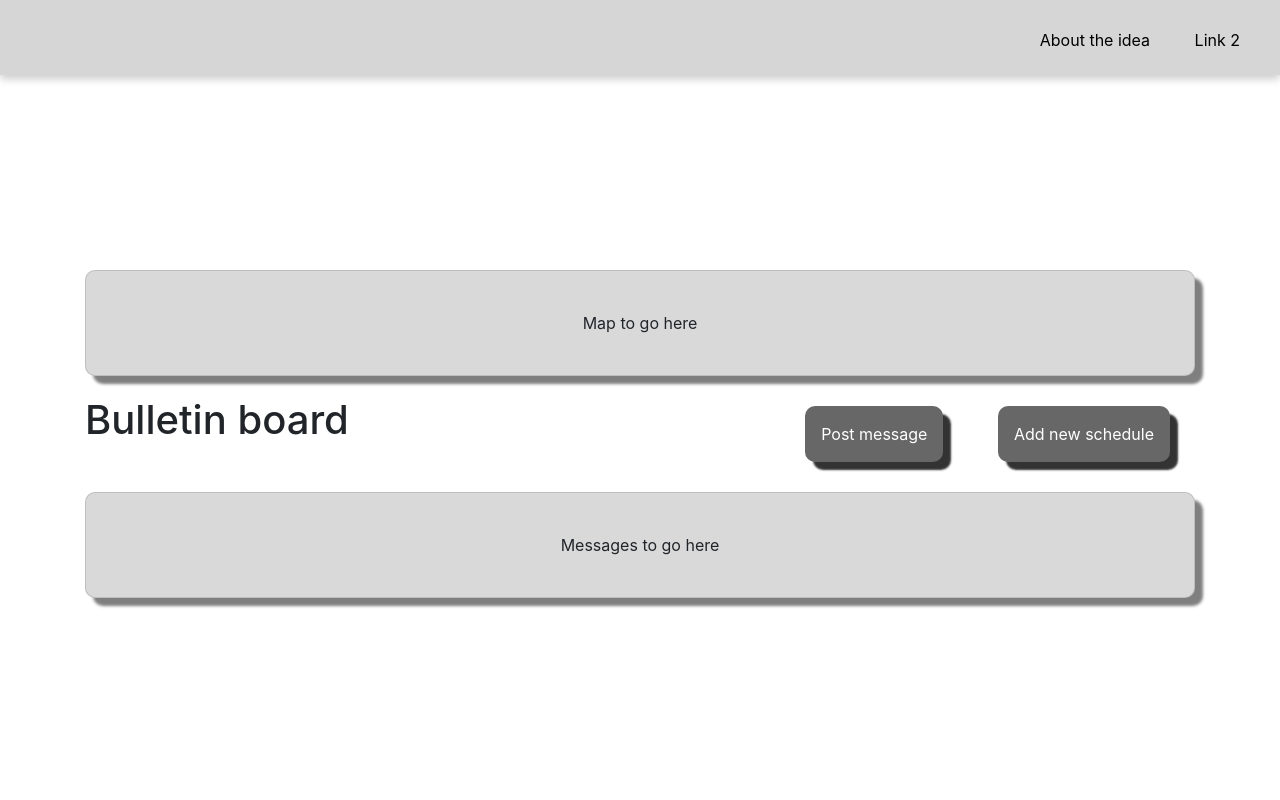
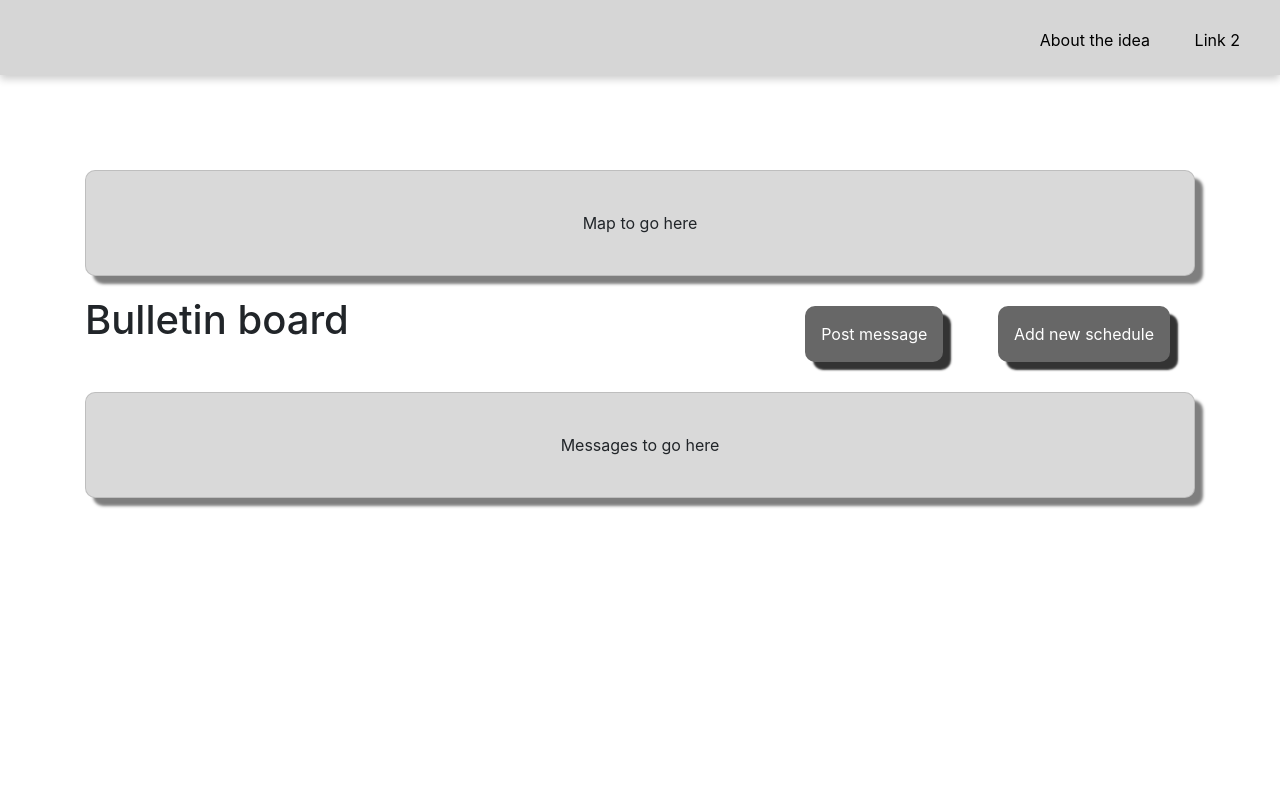
Before and after one commit to hgillesp12/charity_platform, a Flask app: page /main in a window 1280 px wide. Run offline with Flask 3, Linux system fonts and the light colour scheme; some libraries are stand-ins or nearby versions.

Commit message:
top padding

```diff
--- a/api/static/styles.css
+++ b/api/static/styles.css
@@ -18,7 +18,7 @@ body {
   padding: 0 15px; /* Padding to prevent overflow */
 }
 .main-content {
-  padding-top: 250px; /* Space below the navbar */
+  padding-top: 150px; /* Space below the navbar */
 }
 .margin-row {
   margin-top: 20px;
```
